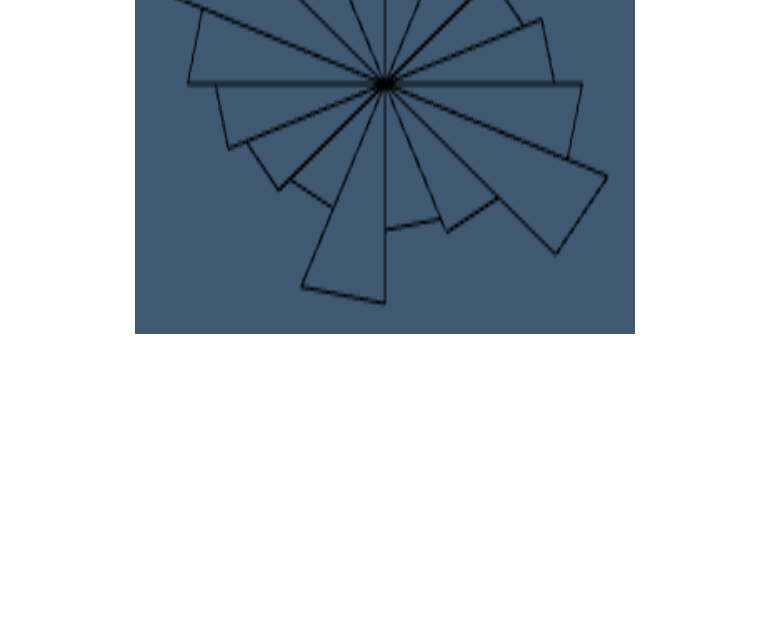
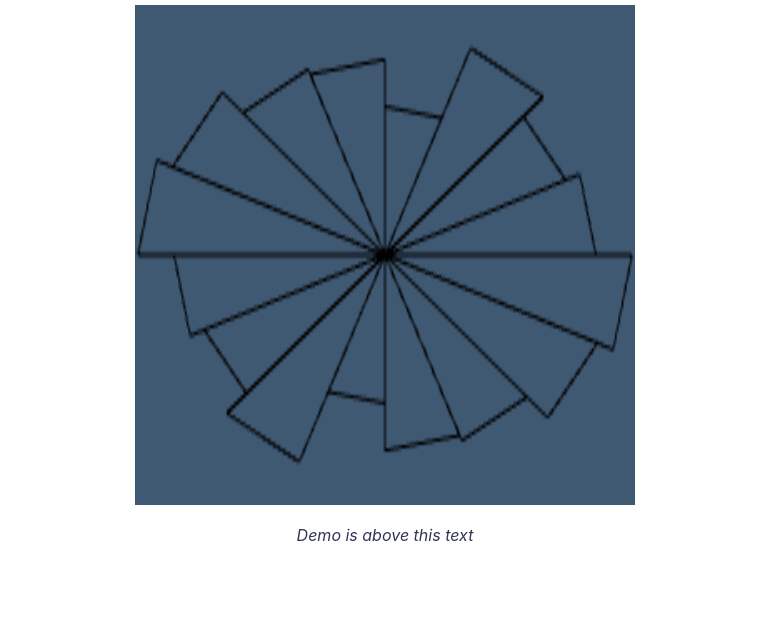
Before and after one commit to tonyflow90/gvt_ea02, a website: page docs/index.html in a window 1280 px wide. Shown: the part 166-800 px from the top of the page, without its empty margins (255-1023 px from the left). Drawn offline with Linux system fonts and the light colour scheme.

Commit message:
Anpassungen für pages

```diff
--- a/docs/bundle.js
+++ b/docs/bundle.js
@@ -1,2 +1,114 @@
-!function(){"use strict";let e,t;document.body.onload=o=>{console.info("started!"),e=document.querySelector("#canvas"),t=e.getContext("webgl"),t.clearColor(.25,.35,.45,1);let l=r(16);a(t.LINE_STRIP,0,l.length,l)};let r=(e=8)=>{let t=[],r=e/2,a=1,o=Math.PI/r;for(let e=0;e<r;e+=1){a=.5*Math.random()+.5;let r=0,l=0,c=a*Math.cos(o*e),n=a*Math.sin(o*e),i=a*Math.cos(o*(e+1)),d=a*Math.sin(o*(e+1));t=[...t,r,l,c,n,i,d]}return t.map(e=>-1*e),t=[...t,...t.map(e=>-1*e)],new Float32Array(t)},a=(e,r=0,a=0,o)=>{let l=t.createShader(t.VERTEX_SHADER);t.shaderSource(l,"attribute vec2 pos;void main(){ gl_Position = vec4(pos, 0, 1); }"),t.compileShader(l);let c=t.createShader(t.FRAGMENT_SHADER);t.shaderSource(c,"void main() { gl_FragColor = vec4(0,0,0,1); }"),t.compileShader(c);let n=t.createProgram();t.attachShader(n,l),t.attachShader(n,c),t.linkProgram(n),t.useProgram(n);let i=t.createBuffer();t.bindBuffer(t.ARRAY_BUFFER,i),t.bufferData(t.ARRAY_BUFFER,o,t.STATIC_DRAW);let d=t.getAttribLocation(n,"pos");t.vertexAttribPointer(d,2,t.FLOAT,!1,0,0),t.enableVertexAttribArray(d),t.clear(t.COLOR_BUFFER_BIT),t.lineWidth(50),t.drawArrays(e,r,a)}}();
+(function () {
+    'use strict';
+
+    let canvas, gl;
+
+    // let kontur_vertices = new Float32Array([
+    //     290, 20, 241, 30, 195, 48, 154, 77, 127, 119, 111, 166, 120, 211, 103, 257, 84, 302, 67, 349, 63, 397, 85, 443, 106, 488, 127, 533, 172, 543, 222, 538, 271, 530, 321, 531, 371, 538, 421, 543, 467, 536, 487, 490, 507, 444, 527, 398, 522, 349, 506, 302, 489, 255, 470, 216, 480, 170, 470, 121, 441, 81, 401, 51, 355, 32, 307, 20
+    // ]);
+
+    // let vertices1 = kontur_vertices.map(x => {
+    //     // x=x*2;
+    //     if (kontur_vertices.indexOf(x) % 2) {
+    //         // console.log(x);
+    //         x = x * -1;
+    //     } else {
+    //         x = x - 300;
+    //     }
+    //     return x;
+    // });
+
+    // let visor_vertices = new Float32Array([
+    //     130, 210, 146, 256, 190, 263, 231, 235, 272, 208, 320, 208, 363, 232, 405, 261, 447, 258, 466, 213, 422, 205, 372, 202, 322, 200, 272, 201, 222, 202, 172, 203
+    // ]);
+
+    // let vertices2 = visor_vertices.map(x => {
+    //     // x=x*2;
+    //     if (visor_vertices.indexOf(x) % 2) {
+    //         // console.log(x);
+    //         x = x * -1;
+    //     } else {
+    //         x = x - 300;
+    //     }
+    //     return x;
+    // });
+
+    document.body.onload = _ => {
+        canvas = document.querySelector('#canvas');
+        gl = canvas.getContext('webgl');
+
+        // Pipeline setup
+        gl.clearColor(.25, .35, .45, 1);
+
+        let verticies = createVertices(16);
+
+        draw(gl.LINE_STRIP, 0, verticies.length, verticies);
+    };
+
+    let createVertices = (nCount=8) => {
+        let vertices = [];
+        let triangleCount = nCount/2;
+        let r = 1;
+        let g = Math.PI / triangleCount;
+
+        // 1. half
+        for (let i = 0; i < triangleCount; i += 1) {
+            r = Math.random() * .5 + .5;
+            let x1 = 0;
+            let y1 = 0;
+
+            let x2 = r * Math.cos(g * i);
+            let y2 = r * Math.sin(g * i);
+
+            let x3 = r * Math.cos(g * (i + 1));
+            let y3 = r * Math.sin(g * (i + 1));
+
+            vertices = [...vertices, x1, y1, x2, y2, x3, y3];
+        }
+
+        // 2. half
+        vertices.map(x => x * -1);
+        vertices = [...vertices, ...vertices.map(x => x * -1)];
+        return new Float32Array(vertices);
+    };
+
+    let draw = (mode, nStart = 0, nEnd = 0, aVertices) => {
+
+        // Compile a vertex shader
+        let vsSource = 'attribute vec2 pos;' +
+            'void main(){ gl_Position = vec4(pos, 0, 1); }';
+        let vs = gl.createShader(gl.VERTEX_SHADER);
+        gl.shaderSource(vs, vsSource);
+        gl.compileShader(vs);
+
+        // Compile a fragment shader
+        let fsSouce = 'void main() { gl_FragColor = vec4(0,0,0,1); }';
+        let fs = gl.createShader(gl.FRAGMENT_SHADER);
+        gl.shaderSource(fs, fsSouce);
+        gl.compileShader(fs);
+
+        // Link together into a program
+        let prog = gl.createProgram();
+        gl.attachShader(prog, vs);
+        gl.attachShader(prog, fs);
+        gl.linkProgram(prog);
+        gl.useProgram(prog);
+
+
+        let vbo = gl.createBuffer();
+        gl.bindBuffer(gl.ARRAY_BUFFER, vbo);
+        gl.bufferData(gl.ARRAY_BUFFER, aVertices, gl.STATIC_DRAW);
+
+        // Bind vertex buffer to attribute letiable
+        let coordinatesAttrib = gl.getAttribLocation(prog, 'pos');
+        gl.vertexAttribPointer(coordinatesAttrib, 2, gl.FLOAT, false, 0, 0);
+        gl.enableVertexAttribArray(coordinatesAttrib);
+
+        // Clear framebuffer and render primitives
+        gl.clear(gl.COLOR_BUFFER_BIT);
+        gl.drawArrays(mode, nStart, nEnd);
+
+    };
+
+}());
 //# sourceMappingURL=bundle.js.map
--- a/docs/global.css
+++ b/docs/global.css
@@ -7,7 +7,9 @@ body {
 
 body {
     display: flex;
+    flex-direction: column;
     justify-content: center;
+    align-items: center;
     color: #323554;
     margin: 0;
     box-sizing: border-box;
@@ -16,7 +18,6 @@ body {
 
 canvas {
     display: flex;
-    position: absolute;
     background-color: #323554;
     width: 500px;
     height: 500px;
--- a/docs/index.html
+++ b/docs/index.html
@@ -14,6 +14,7 @@
 </head>
 
 <body>
+    <h1>Aufgabe 2 - 2D Geometrie aus LinienAufgabe </h1>
     <canvas id="canvas">
         Your browser does not support HTML5
     </canvas>
--- a/package.json
+++ b/package.json
@@ -1,5 +1,5 @@
 {
-  "name": "ea01",
+  "name": "ea02",
   "version": "1.0.0",
   "devDependencies": {
     "@rollup/plugin-commonjs": "^11.0.1",
@@ -17,6 +17,6 @@
     "build": "rollup -c",
     "watch": "rollup -c -w",
     "dev": "npm-run-all --parallel start watch",
-    "start": "serve public"
+    "start": "serve docs"
   }
 }
--- a/src/main.js
+++ b/src/main.js
@@ -32,8 +32,6 @@ let aVertices = [];
 // });
 
 document.body.onload = _ => {
-    console.info("started!");
-
     canvas = document.querySelector('#canvas');
     gl = canvas.getContext('webgl');
 
@@ -106,7 +104,6 @@ let draw = (mode, nStart = 0, nEnd = 0, aVertices) => {
 
     // Clear framebuffer and render primitives
     gl.clear(gl.COLOR_BUFFER_BIT);
-    gl.lineWidth(50.0);
     gl.drawArrays(mode, nStart, nEnd);
 
 }
```
Also changed, not shown: 1 other file.
